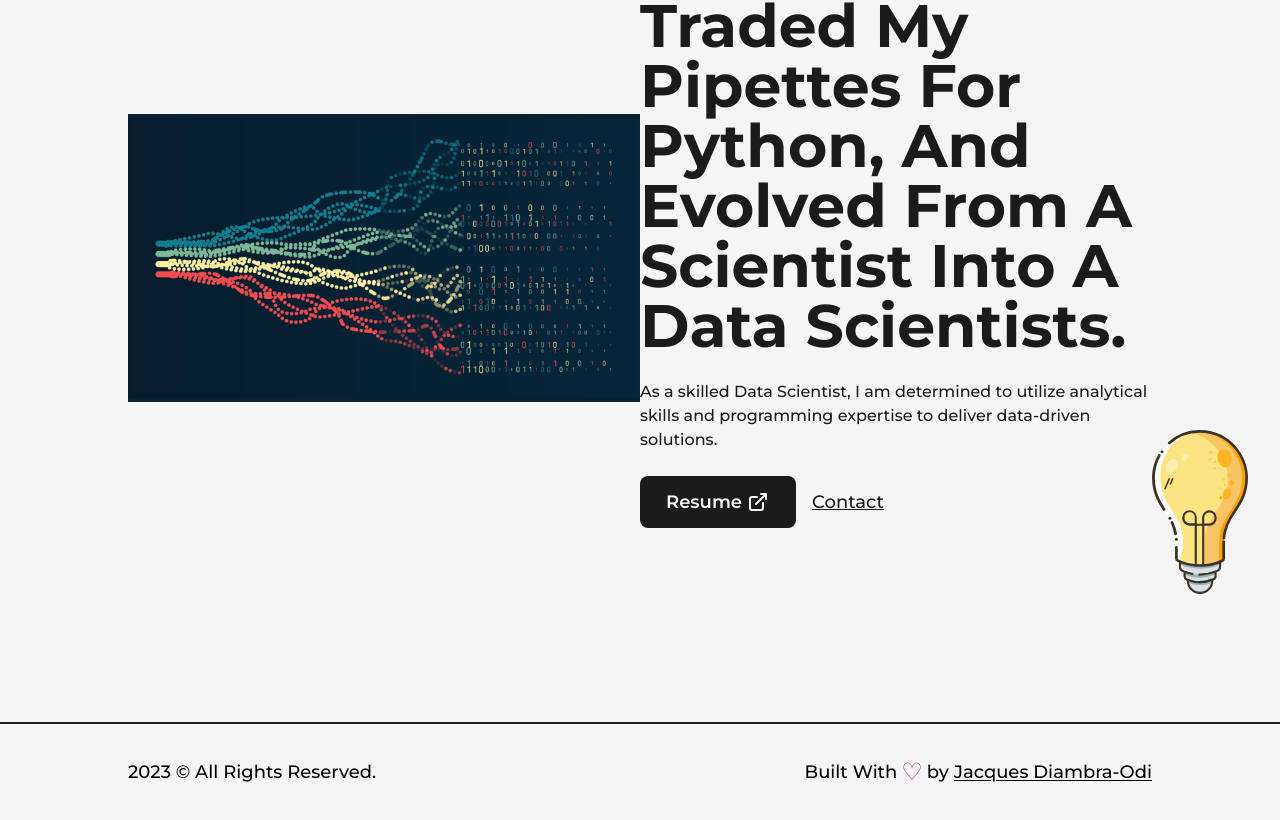
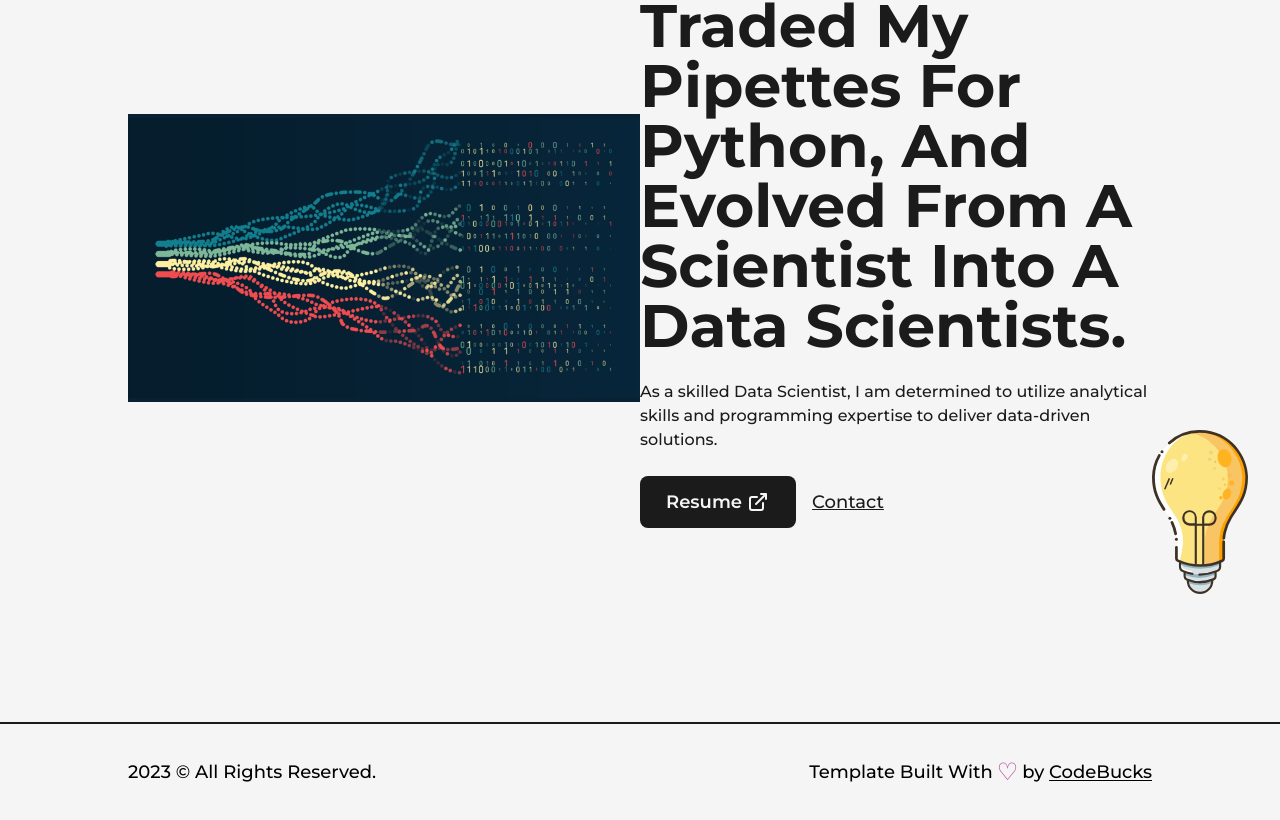
Before and after one commit to jodiambra/Nodejs-Portfolio, a Next.js app: page / in a window 1280 px wide. Shown: the part 174-994 px from the top of the page. Built offline with nearby package versions, Linux system fonts and the light colour scheme.

Commit message:
footer update

```diff
--- a/src/components/Footer.js
+++ b/src/components/Footer.js
@@ -12,7 +12,7 @@ const Footer = () => {
       <Layout className="py-8 flex items-center justify-between lg:flex-col lg:py-6">
         <span>{new Date().getFullYear()} &copy; All Rights Reserved.</span>
         <div className="flex items-center lg:py-2">
-          Built With <span className="text-primary dark:text-primaryDark text-2xl px-1">&#9825;</span>
+          Template Built With <span className="text-primary dark:text-primaryDark text-2xl px-1">&#9825;</span>
           by&nbsp;
           <Link
             href="https://devdreaming.com"
@@ -21,7 +21,7 @@ const Footer = () => {
             "
             target={"_blank"}
           >
-            Jacques Diambra-Odi
+            CodeBucks
           </Link>
         </div>
       </Layout>
```
